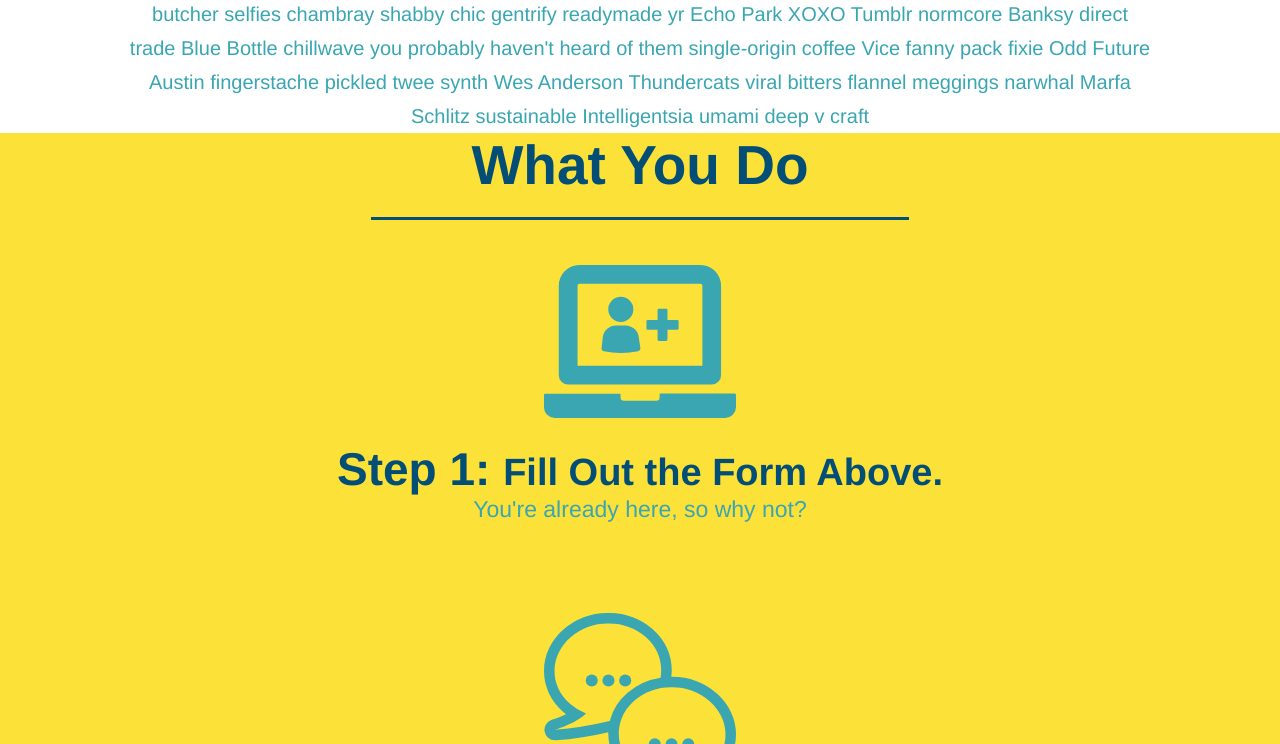
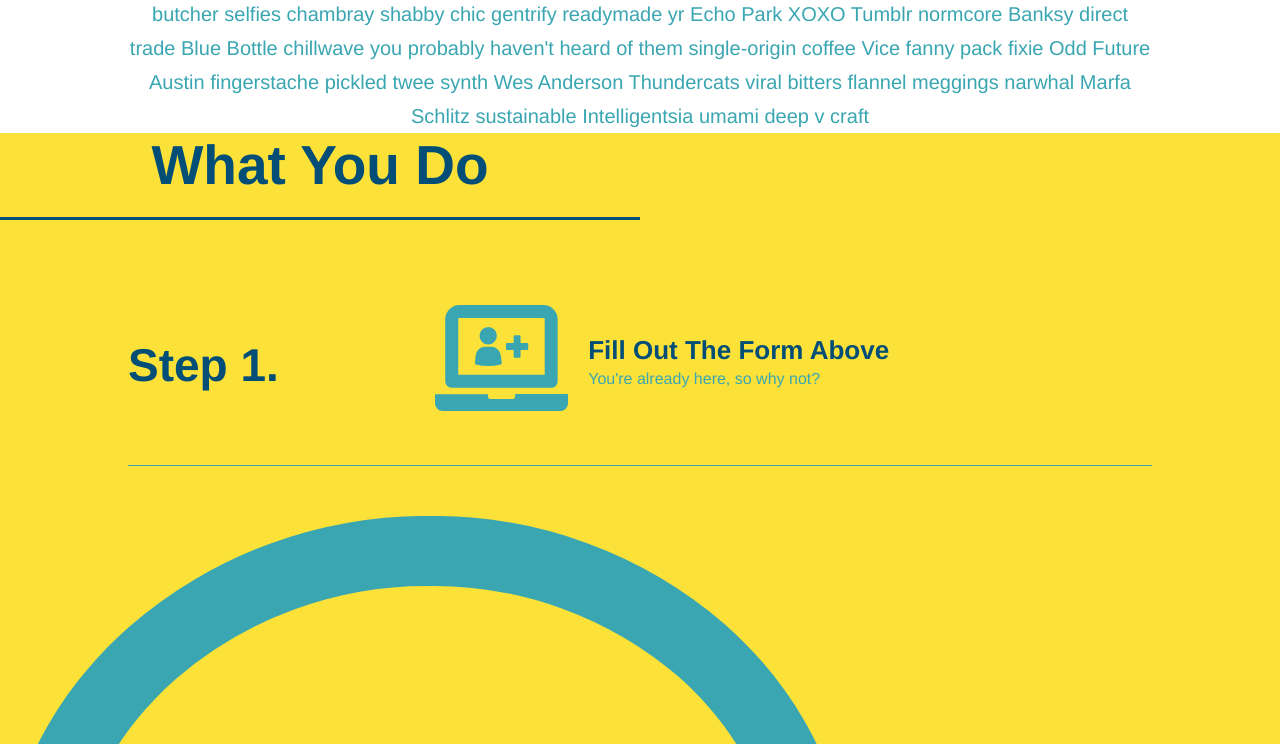
Before and after one commit to UltimateOjo/run-buddy, a plain HTML site: page index.html in a window 1280 px wide. Shown: the part 807-1551 px from the top of the page. Drawn offline with Linux system fonts and the light colour scheme.

Commit message:
add flexbot to steps

```diff
--- a/assets/css/style.css
+++ b/assets/css/style.css
@@ -161,12 +161,17 @@ hero-form p {
   width: 80%;
   font-size: 20px;
   margin: 0 auto;
+  text-align: center
 }
 
+
+
 .steps {
-  text-align: center;
+ /* text-align: center; */
   background: #fce138;
 }
+
+
 
 /*
 .steps h2 {
@@ -182,10 +187,11 @@ hero-form p {
 .section-title {
   font-size: 55px;
   color: #024e76;
-  margin-bottom: 35px;
+  /*margin-bottom: 35px;
   padding: 0 100px 20px 100px;
-  display: inline-block;
+  display: inline-block;*/
   border-bottom: 3px solid;
+
 }
 
 .primary-border {
@@ -196,6 +202,7 @@ hero-form p {
   border-color: #39a6b2;
 }
 
+/*
 .steps div {
   margin-bottom: 80px;
 }
@@ -204,25 +211,66 @@ hero-form p {
   width: 15%;
   margin: 10px 0;
 }
+*/
 
-.steps h3 {
+.step h3 {
   color: #024e76;
   font-size: 46px;
   margin-top: 10px;
+  flex: 1 30%;
 }
 
-.steps p {
+.steps-text p {
   color: #39a6b2;
-  font-size: 23px;
+  font-size: 18px;
 }
 
+.step-text h4 {
+  font-size: 26px;
+  line-height: 1.5;
+  color: #024e76;
+}
+
+.step {
+  margin: 50px auto;
+  padding-bottom: 50px;
+  width: 80%;
+  border-bottom: 1px solid #39a6b2;
+  display: flex;
+  flex-wrap: wrap;
+  align-items: center;
+  justify-content: space-between;
+}
+
+.step-info {
+  flex: 2 70%;
+  display: flex;
+  flex-wrap: wrap;
+  align-items: center;
+}
+
+.step-img {
+  flex: 1 12%;
+  margin-right: 20px;
+}
+
+.step-text {
+  flex: 12;
+}
+
+.step-img img {
+  max-width: 100%;
+}
+
+/*
 .steps span {
   font-size: 38px;
 }
+*/
 
-.trainers {
+/*.trainers {
   text-align: center;
-}
+}*/
 
 .trainer {
   width: 900px;
@@ -274,11 +322,15 @@ hero-form p {
   border-bottom: 3px solid;
   margin-bottom: 35px;
   color: #024e76;
+  padding-bottom: 20px;
+  text-align: center;
+  margin: 0 auto 35px auto;
+  width: 50%;
 }
 
 /* REACH OUT STYLES START */
 .contact-info {
-  text-align: center;
+  /*text-align: center;*/
   background: #024e76;
 }
 
@@ -350,3 +402,8 @@ header nav ul li a {
   width: 40%;
   margin: 3.5%;
 }
+
+
+.flex-row {
+  display: flex;
+}
--- a/index.html
+++ b/index.html
@@ -80,20 +80,34 @@
 
 
   <section id = "what-we-do" class="intro">
-    <h2 class="section-title primary-border">What We Do</h2>
+    <div class="flex-row">
+    <h2 class="section-title primary-border">
+      What We Do
+    </div>
+    </h2>
+    <div class="flex-row">
       <p>
         butcher selfies chambray shabby chic gentrify readymade yr Echo Park XOXO Tumblr normcore Banksy direct trade Blue Bottle chillwave you probably haven't heard of them single-origin coffee Vice fanny pack fixie Odd Future Austin fingerstache pickled twee synth Wes Anderson Thundercats viral bitters flannel meggings narwhal Marfa Schlitz sustainable Intelligentsia umami deep v craft
       </p>
+      </div>
   </section>
 
 
   <section id = "what-you-do" class="steps">
     <h2 class="section-title secondary-border">What You Do</h2>
-    <div>
-      <img src="./assets/images/step-1.svg" alt="" />
-      <h3>Step 1: <span>Fill Out the Form Above.</span></h3>
-      <p>You're already here, so why not?</p>
+    <div class="step">
+      <h3>Step 1.</h3>
+      <div class="step-info">
+        <div class="step-img">
+          <img src="./assets/images/step-1.svg" alt="" />
+        </div>
+        <div class="step-text">
+          <h4>Fill Out The Form Above</h4>
+          <p>You're already here, so why not?</p>
+        </div>
+      </div>
     </div>
+
 
     <div>
       <img src="./assets/images/step-2.svg" alt="" />
```
